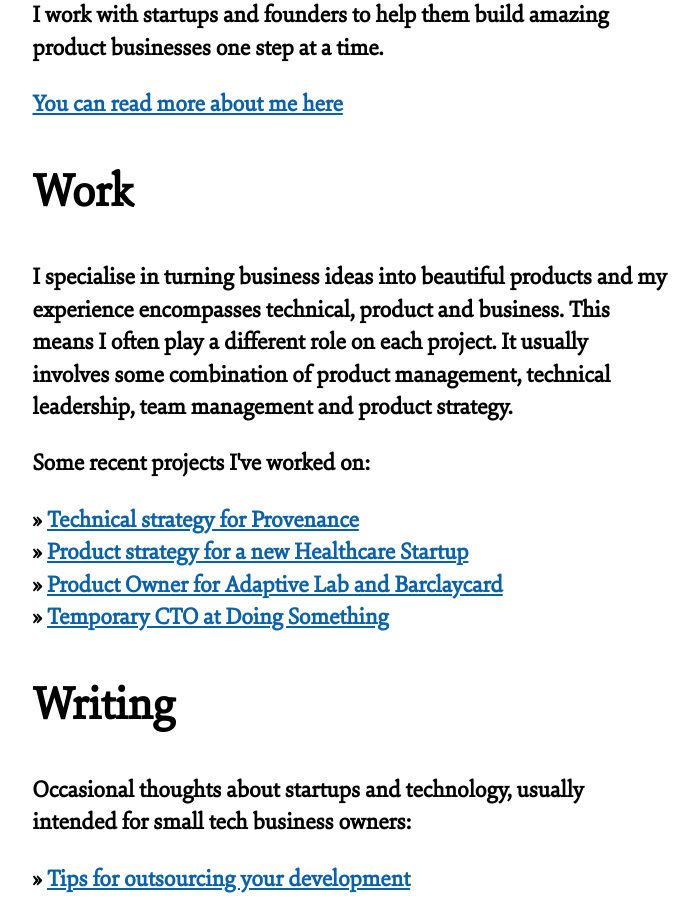
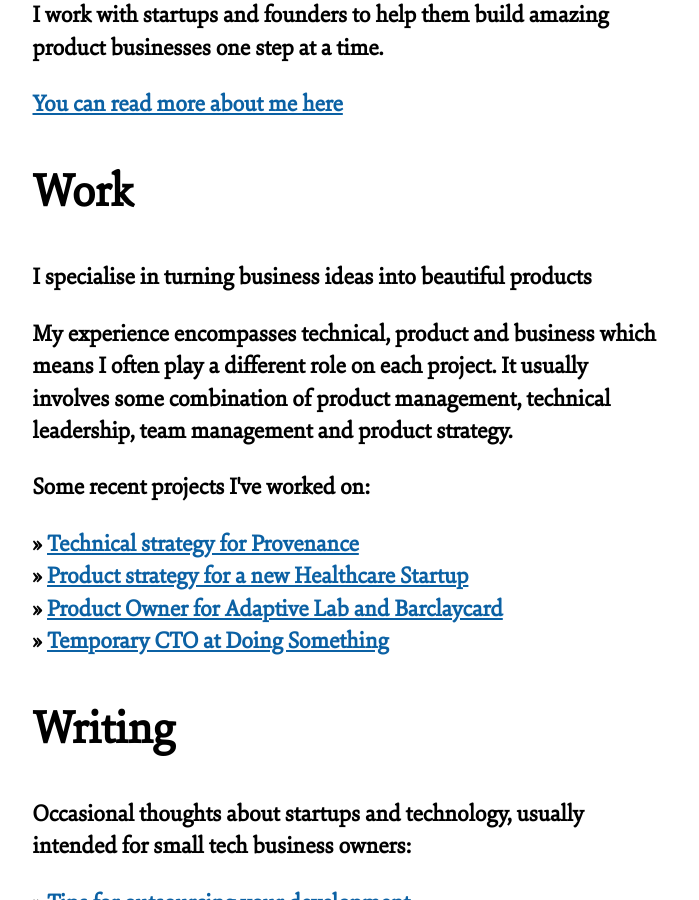
Before and after one commit to kpopper/iankynnersley.co.uk, a Jekyll site: the page built from index.html, in a window 1280 px wide and 900 px high, scrolled down 335 px. Shown: the whole window, without its empty margins (289-988 px from the left). Built offline with Jekyll 4.4.1, drawn with Linux system fonts in a browser that asks for light colours; nearby versions of some CDN libraries; Markdown is read by kramdown in place of the engine named in the settings.

Commit message:
Separate long paragraph in work section

```diff
--- a/index.html
+++ b/index.html
@@ -13,7 +13,8 @@
 
 <section id="work">
   <h2 class="subtitle">Work</h2>
-  <p>I specialise in turning business ideas into beautiful products and my experience encompasses technical, product and business. This means I often play a different role on each project. It usually involves some combination of product management, technical leadership, team management and product strategy.</p>
+  <p>I specialise in turning business ideas into beautiful products</p>
+  <p>My experience encompasses technical, product and business which means I often play a different role on each project. It usually involves some combination of product management, technical leadership, team management and product strategy.</p>
   <p>Some recent projects I've worked on:</p>
   <ul class="projects">
     <li>&raquo; <a href="/case_studies/provenance">Technical strategy for Provenance</a></li>
```
